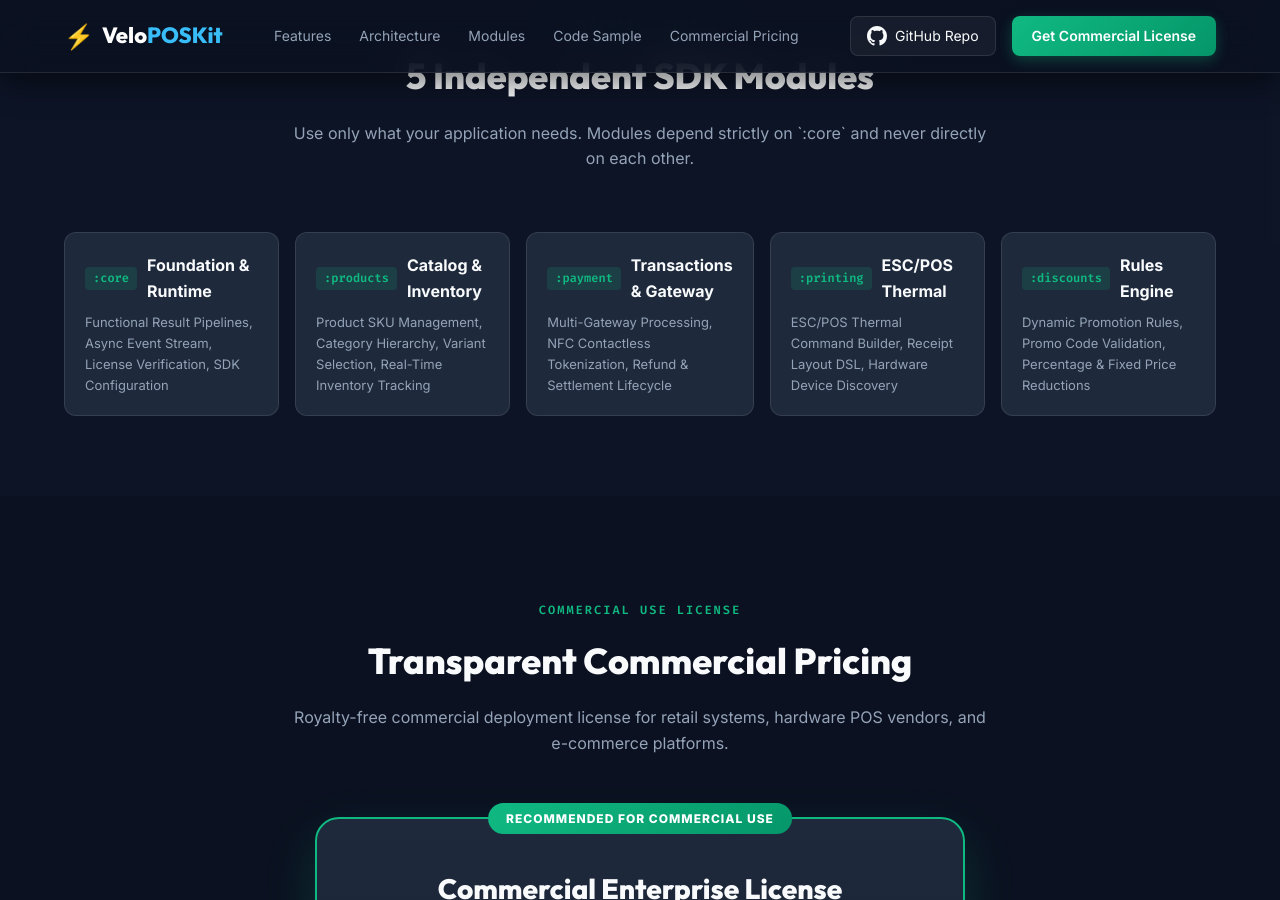
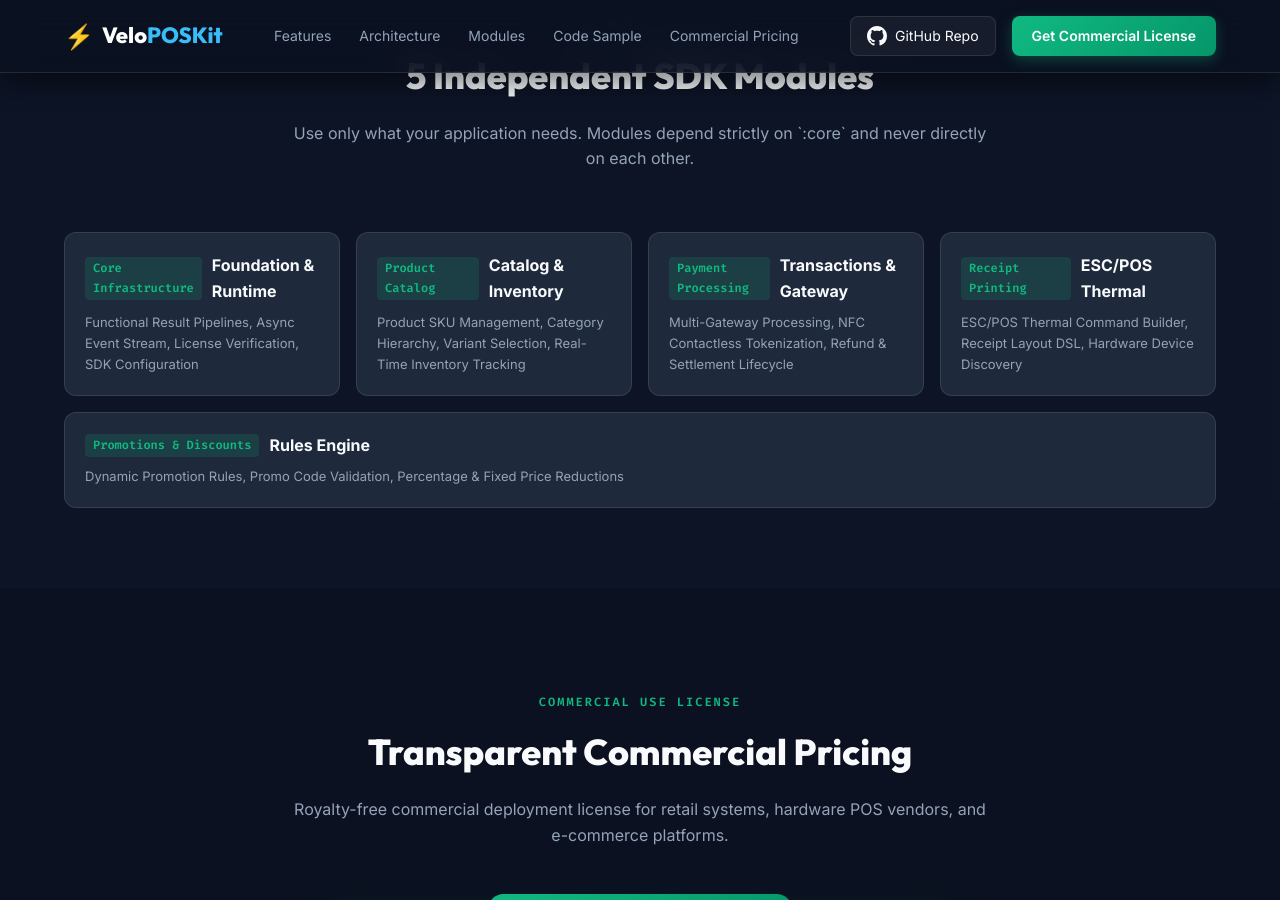
Before and after one commit to kdomingo/kdomingo.github.io, a Jekyll site: the page VeloPOSKit-LandingPage/index.html, which Jekyll copies as it is, in a window 1280 px wide and 900 px high, scrolled down 2549 px. Built offline with Jekyll 4.4.1, drawn with Linux system fonts in a browser that asks for light colours.

Commit message:
refactor: use human-friendly SDK names in Detachable Design section

```diff
--- a/VeloPOSKit-LandingPage/index.html
+++ b/VeloPOSKit-LandingPage/index.html
@@ -175,35 +175,35 @@
             <div class="modules-flex">
                 <div class="module-box active" id="mod-core">
                     <div class="mod-header">
-                        <span class="mod-tag">:core</span>
+                        <span class="mod-tag">Core Infrastructure</span>
                         <h4>Foundation & Runtime</h4>
                     </div>
                     <p>Functional Result Pipelines, Async Event Stream, License Verification, SDK Configuration</p>
                 </div>
                 <div class="module-box" id="mod-products">
                     <div class="mod-header">
-                        <span class="mod-tag">:products</span>
+                        <span class="mod-tag">Product Catalog</span>
                         <h4>Catalog & Inventory</h4>
                     </div>
                     <p>Product SKU Management, Category Hierarchy, Variant Selection, Real-Time Inventory Tracking</p>
                 </div>
                 <div class="module-box" id="mod-payment">
                     <div class="mod-header">
-                        <span class="mod-tag">:payment</span>
+                        <span class="mod-tag">Payment Processing</span>
                         <h4>Transactions & Gateway</h4>
                     </div>
                     <p>Multi-Gateway Processing, NFC Contactless Tokenization, Refund & Settlement Lifecycle</p>
                 </div>
                 <div class="module-box" id="mod-printing">
                     <div class="mod-header">
-                        <span class="mod-tag">:printing</span>
+                        <span class="mod-tag">Receipt Printing</span>
                         <h4>ESC/POS Thermal</h4>
                     </div>
                     <p>ESC/POS Thermal Command Builder, Receipt Layout DSL, Hardware Device Discovery</p>
                 </div>
                 <div class="module-box" id="mod-discounts">
                     <div class="mod-header">
-                        <span class="mod-tag">:discounts</span>
+                        <span class="mod-tag">Promotions & Discounts</span>
                         <h4>Rules Engine</h4>
                     </div>
                     <p>Dynamic Promotion Rules, Promo Code Validation, Percentage & Fixed Price Reductions</p>
```
Also changed, not shown: VeloPOSKit/index.html (+5 -5 lines).
